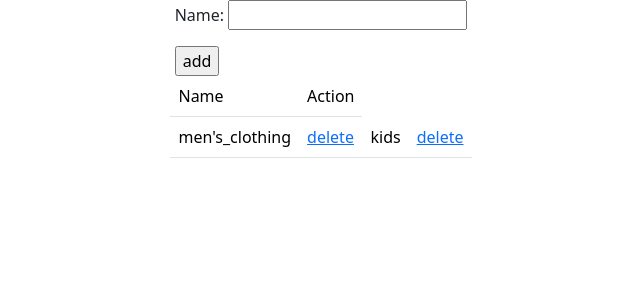
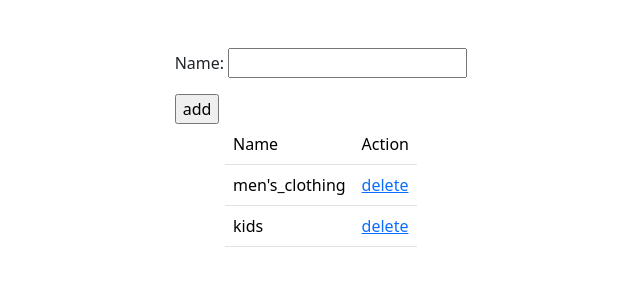
Before and after one commit to luminartechnolabkochi/YoustaMayBya, a Django app: page /categories/add in a window 1280 px wide. Shown: the top 300 px of the page, without its empty margins (319-959 px from the left). Run offline with Django 3.2, Linux system fonts and the light colour scheme; data comes from the database, SQL or seed files in the repository; both versions use the stored data as it was after the commit.

Commit message:
added tr

```diff
--- a/youstaproject/yousta/templates/yousta/category_add.html
+++ b/youstaproject/yousta/templates/yousta/category_add.html
@@ -19,7 +19,7 @@
 {%endif%}
 
 
-<div class="container d-flex flex-column align-items-center">
+<div class="container d-flex flex-column align-items-center mt-5">
    <div>
     <form action="" method="post">
 
@@ -37,11 +37,13 @@
             <td>Action</td>
         </tr>
         {%for cat in categories%}
+           <tr>
             <td>{{cat.name}}</td>
             <td>
                 <a href="">delete</a>
             </td>
 
+           </tr>
         {%endfor%}
 
     </table>
```
Also changed, not shown: youstaproject/db.sqlite3.
